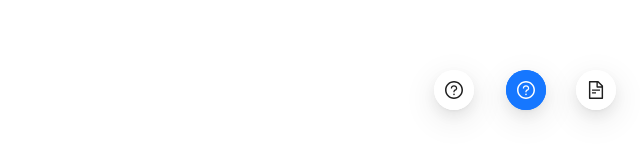
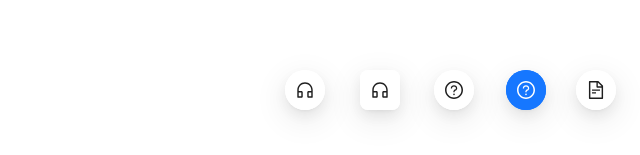
Before and after one commit to Emam-Bokhari/Ant-Design, a React (Vite) app: page / in a window 1280 px wide. Shown: the part 642-797 px from the top of the page, without its empty margins (640-1280 px from the left). Built offline with nearby package versions, Linux system fonts and the light colour scheme.

Commit message:
feat(FloatButton): add FloatButton with customer service icons in square and circle shapes

```diff
--- a/src/components/learning/general/FloatButtonComponent.jsx
+++ b/src/components/learning/general/FloatButtonComponent.jsx
@@ -1,6 +1,7 @@
 import { FloatButton } from "antd";
 import { Fragment } from "react";
 import { QuestionCircleOutlined } from "@ant-design/icons";
+import { CustomerServiceOutlined } from '@ant-design/icons';
 
 export default function FloatButtonComponent() {
   return (
@@ -18,6 +19,9 @@ export default function FloatButtonComponent() {
         type="default"
         style={{ insetInlineEnd: 166 }}
       />
+      {/* shape */}
+      <FloatButton icon={<CustomerServiceOutlined/>} type="default" shape="square" style={{insetInlineEnd:240}} />
+      <FloatButton icon={<CustomerServiceOutlined/>} type="default" shape="circle" style={{insetInlineEnd:315}} />
     </Fragment>
   );
 }
```
